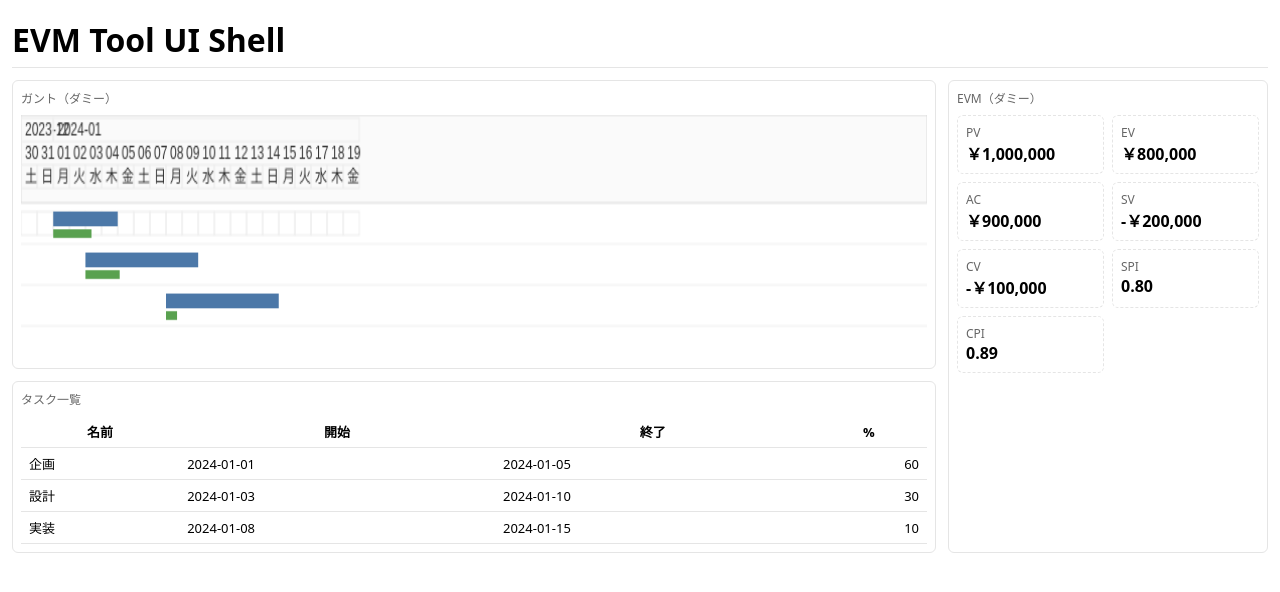
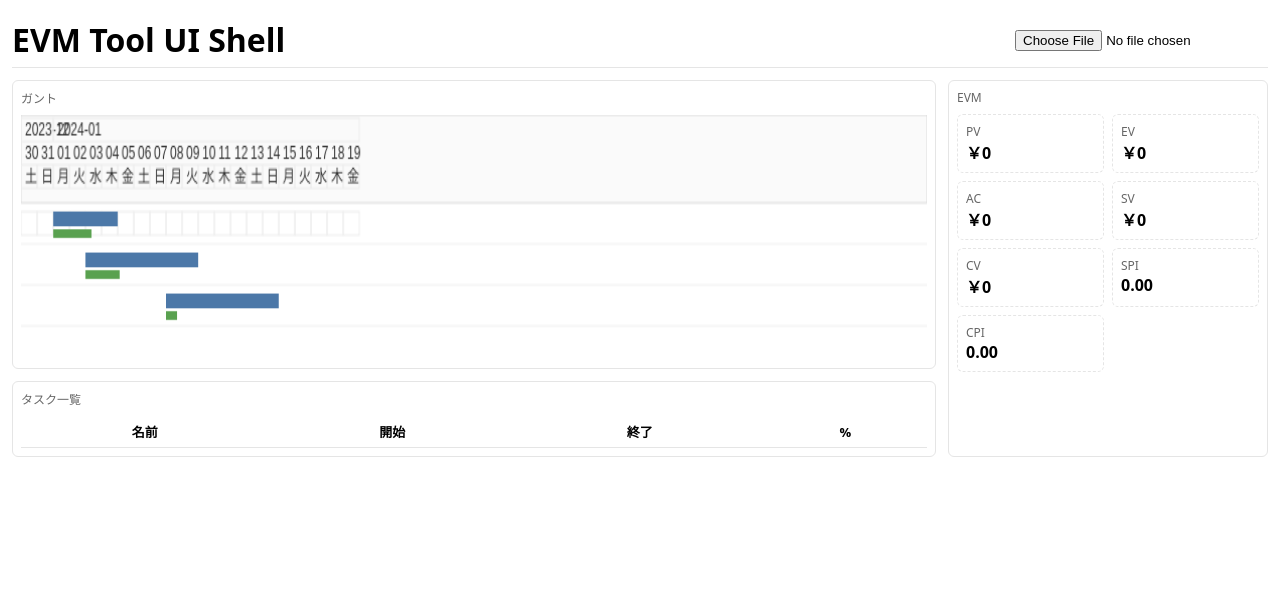
Before and after one commit to 3chihiro/evm-tool, a React (Vite) app in the folder ui/: page / in a window 1280 px wide. Shown: the top 592 px of the page. Built offline with nearby package versions, Linux system fonts and the light colour scheme.

Commit message:
feat(ui): wire CSV import and compute EVM in UI; update Gantt, TaskTable, EvmCard; revert electron import to standard

```diff
--- a/ui/src/App.tsx
+++ b/ui/src/App.tsx
@@ -1,22 +1,56 @@
-import React from 'react'
+import React, { useCallback, useMemo, useState } from 'react'
 import GanttCanvas from './components/GanttCanvas'
 import TaskTable from './components/TaskTable'
 import EvmCard from './components/EvmCard'
+import type { TaskRow } from '../../evm-mvp-sprint1/src.types'
+import { parseCsvTextBrowser } from '../../src/adapters'
 
 export default function App() {
+  const [tasks, setTasks] = useState<TaskRow[]>([])
+  const [errors, setErrors] = useState<string[]>([])
+
+  const onFileChange = useCallback((e: React.ChangeEvent<HTMLInputElement>) => {
+    const f = e.target.files?.[0]
+    if (!f) return
+    const reader = new FileReader()
+    reader.onload = () => {
+      const text = String(reader.result ?? '')
+      const res = parseCsvTextBrowser(text)
+      setTasks(res.tasks)
+      setErrors(res.errors.map((er) => `Row ${er.row} ${er.column ?? ''} ${er.message}`))
+    }
+    reader.readAsText(f, 'utf-8')
+  }, [])
+
+  const projectName = useMemo(() => tasks[0]?.projectName ?? '', [tasks])
+
   return (
     <div className="app-grid">
       <header className="header">
         <h1>EVM Tool UI Shell</h1>
+        <div style={{ marginLeft: '16px', fontSize: 12, color: '#666' }}>{projectName && `（${projectName}）`}</div>
+        <div style={{ marginLeft: 'auto' }}>
+          <input type="file" accept=".csv" onChange={onFileChange} />
+        </div>
       </header>
       <section className="gantt">
-        <GanttCanvas />
+        <GanttCanvas tasks={tasks} />
       </section>
       <section className="tasks">
-        <TaskTable />
+        <TaskTable tasks={tasks} />
       </section>
       <aside className="evm">
-        <EvmCard />
+        <EvmCard tasks={tasks} />
+        {errors.length > 0 && (
+          <div style={{ marginTop: 8 }}>
+            <div className="panel-title">インポートエラー</div>
+            <ul style={{ margin: 0, paddingLeft: 16 }}>
+              {errors.map((e, i) => (
+                <li key={i} style={{ color: '#b00', fontSize: 12 }}>{e}</li>
+              ))}
+            </ul>
+          </div>
+        )}
       </aside>
     </div>
   )
--- a/ui/src/components/EvmCard.tsx
+++ b/ui/src/components/EvmCard.tsx
@@ -1,13 +1,27 @@
-import React from 'react'
-import { computeEvmStub, formatJPY } from '../../../src/adapters'
+import React, { useMemo } from 'react'
+import { formatJPY } from '../../../src/adapters'
+import type { TaskRow } from '../../../evm-mvp-sprint1/src.types'
+import { computeEVM, DefaultCalendar } from '../../../evm-mvp-sprint1/evm'
 
-const tasks = [
-  { id: 'T1', name: '企画', start: '2024-01-01', end: '2024-01-05', progress: 0.6 },
-  { id: 'T2', name: '設計', start: '2024-01-03', end: '2024-01-10', progress: 0.3 },
-]
-
-export default function EvmCard() {
-  const evm = computeEvmStub(tasks as any)
+export default function EvmCard({ tasks }: { tasks: TaskRow[] }) {
+  const evm = useMemo(() => {
+    const asOf = new Date().toISOString().slice(0, 10)
+    return computeEVM(
+      tasks.map((t) => ({
+        start: t.start,
+        finish: t.finish,
+        plannedCost: t.plannedCost,
+        progressPercent: t.progressPercent,
+        actualCost: t.actualCost,
+        resourceType: t.resourceType,
+        unitCost: t.unitCost,
+        contractAmount: t.contractAmount,
+        durationDays: t.durationDays,
+      })),
+      asOf,
+      DefaultCalendar,
+    )
+  }, [tasks])
   const items: Array<[string, string]> = [
     ['PV', formatJPY(evm.PV)],
     ['EV', formatJPY(evm.EV)],
@@ -20,7 +34,7 @@ export default function EvmCard() {
 
   return (
     <div className="card">
-      <div className="panel-title">EVM（ダミー）</div>
+      <div className="panel-title">EVM</div>
       <div className="evm-grid">
         {items.map(([k, v]) => (
           <div key={k} className="evm-item">
--- a/ui/src/components/GanttCanvas.tsx
+++ b/ui/src/components/GanttCanvas.tsx
@@ -1,18 +1,44 @@
-import React, { useEffect, useRef } from 'react'
+import React, { useEffect, useMemo, useRef } from 'react'
 import { buildTripleHeader, dateToX, planBar, actualBar } from '../../../src/adapters'
+import type { TaskRow } from '../../../evm-mvp-sprint1/src.types'
 
-const dummyTasks = [
-  { id: 'T1', name: '企画', start: '2024-01-01', end: '2024-01-05', progress: 0.6 },
-  { id: 'T2', name: '設計', start: '2024-01-03', end: '2024-01-10', progress: 0.3 },
-  { id: 'T3', name: '実装', start: '2024-01-08', end: '2024-01-15', progress: 0.1 },
-]
+type GTask = { id: string; name: string; start: string; end: string; progress: number }
 
 const cfg = { pxPerDay: 16 }
-const chartStart = '2023-12-30'
-const chartEnd = '2024-01-20'
 
-export default function GanttCanvas() {
+export default function GanttCanvas({ tasks }: { tasks: TaskRow[] }) {
   const canvasRef = useRef<HTMLCanvasElement | null>(null)
+
+  const displayTasks: GTask[] = useMemo(() => {
+    if (!tasks.length) {
+      return [
+        { id: 'T1', name: '企画', start: '2024-01-01', end: '2024-01-05', progress: 0.6 },
+        { id: 'T2', name: '設計', start: '2024-01-03', end: '2024-01-10', progress: 0.3 },
+        { id: 'T3', name: '実装', start: '2024-01-08', end: '2024-01-15', progress: 0.1 },
+      ]
+    }
+    return tasks.map((t) => ({
+      id: String(t.taskId),
+      name: t.taskName,
+      start: t.start,
+      end: t.finish,
+      progress: Math.max(0, Math.min(1, (t.progressPercent ?? 0) / 100)),
+    }))
+  }, [tasks])
+
+  const [chartStart, chartEnd] = useMemo(() => {
+    if (!tasks.length) return ['2023-12-30', '2024-01-20']
+    const starts = tasks.map((t) => new Date(t.start))
+    const finishes = tasks.map((t) => new Date(t.finish))
+    const minS = new Date(Math.min(...starts.map((d) => +d)))
+    const maxF = new Date(Math.max(...finishes.map((d) => +d)))
+    // pad 2 days both sides
+    const s = new Date(minS)
+    s.setDate(s.getDate() - 2)
+    const f = new Date(maxF)
+    f.setDate(f.getDate() + 2)
+    return [s.toISOString().slice(0, 10), f.toISOString().slice(0, 10)] as const
+  }, [tasks])
 
   useEffect(() => {
     const canvas = canvasRef.current
@@ -28,7 +54,7 @@ export default function GanttCanvas() {
     const width = 900
     const headerHeight = 60
     const rowH = 28
-    const height = headerHeight + dummyTasks.length * rowH + 20
+    const height = headerHeight + displayTasks.length * rowH + 20
     canvas.width = width
     canvas.height = height
 
@@ -55,7 +81,7 @@ export default function GanttCanvas() {
     })
 
     // 各行とバー描画
-    dummyTasks.forEach((t, i) => {
+    displayTasks.forEach((t, i) => {
       const top = headerHeight + i * rowH
       // 計画バー（青）
       const p = planBar(t as any, chartStart, cfg)
@@ -72,11 +98,11 @@ export default function GanttCanvas() {
       ctx.lineTo(width, top + rowH)
       ctx.stroke()
     })
-  }, [])
+  }, [displayTasks, chartStart, chartEnd])
 
   return (
     <div>
-      <div className="panel-title">ガント（ダミー）</div>
+      <div className="panel-title">ガント</div>
       <canvas ref={canvasRef} style={{ width: '100%', height: '240px' }} />
     </div>
   )
--- a/ui/src/components/TaskTable.tsx
+++ b/ui/src/components/TaskTable.tsx
@@ -1,12 +1,7 @@
 import React from 'react'
+import type { TaskRow } from '../../../evm-mvp-sprint1/src.types'
 
-const tasks = [
-  { id: 'T1', name: '企画', start: '2024-01-01', end: '2024-01-05', progress: 60 },
-  { id: 'T2', name: '設計', start: '2024-01-03', end: '2024-01-10', progress: 30 },
-  { id: 'T3', name: '実装', start: '2024-01-08', end: '2024-01-15', progress: 10 },
-]
-
-export default function TaskTable() {
+export default function TaskTable({ tasks }: { tasks: TaskRow[] }) {
   return (
     <div>
       <div className="panel-title">タスク一覧</div>
@@ -21,11 +16,11 @@ export default function TaskTable() {
         </thead>
         <tbody>
           {tasks.map((t) => (
-            <tr key={t.id}>
-              <td>{t.name}</td>
+            <tr key={t.taskId}>
+              <td>{t.taskName}</td>
               <td>{t.start}</td>
-              <td>{t.end}</td>
-              <td style={{ textAlign: 'right' }}>{t.progress}</td>
+              <td>{t.finish}</td>
+              <td style={{ textAlign: 'right' }}>{t.progressPercent ?? 0}</td>
             </tr>
           ))}
         </tbody>
```
